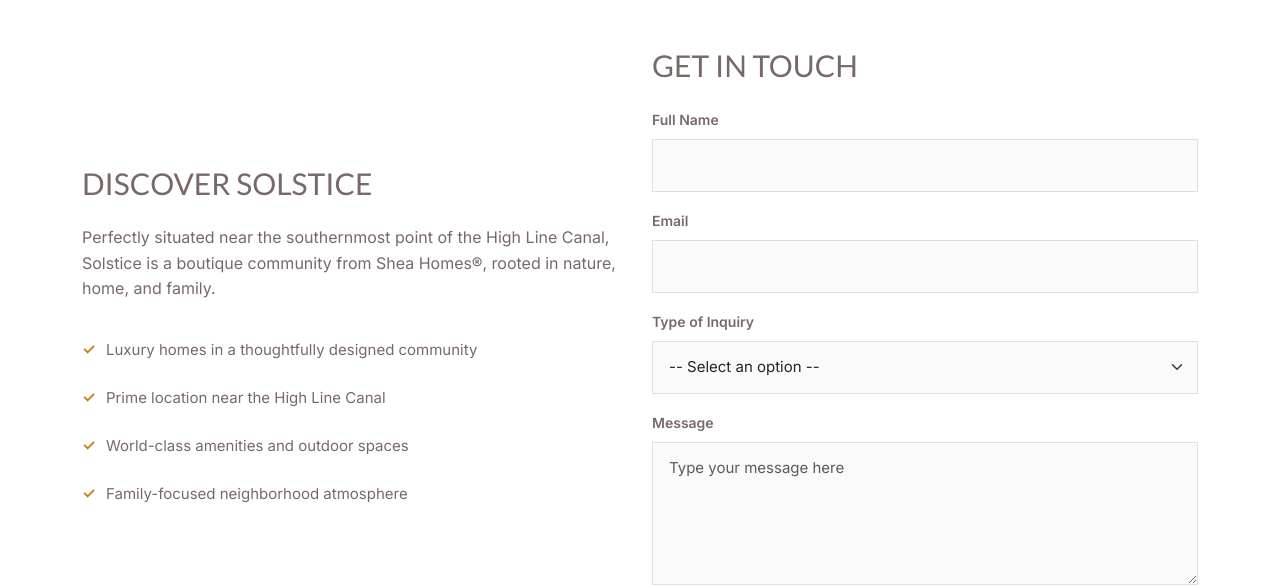
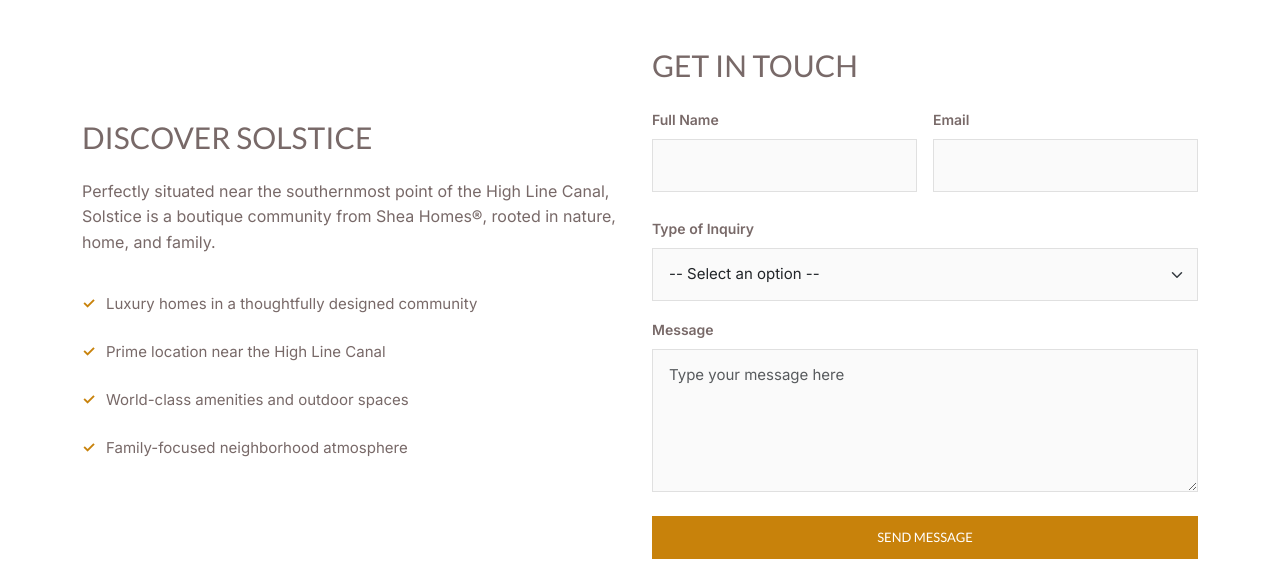
Before and after one commit to Marlon-03/solstice-landing-page, a website: page index.html in a window 1280 px wide. Shown: the part 2744-3331 px from the top of the page. Drawn offline with nearby package versions, Linux system fonts and the light colour scheme; some packages are replaced by stand-ins of ours; files that its build step writes are made by us from their sources; a script that the page names is missing; files whose address does not match are found by name.

Commit message:
Update index.html

```diff
--- a/index.html
+++ b/index.html
@@ -197,7 +197,8 @@
               <div class="contact-right">
                 <h3 class="mb-4">GET IN TOUCH</h3>
                 <form id="contactForm" class="contact-form">
-                  <div class="mb-3">
+                  <div class="row g-3 mb-4">
+                    <div class="col-lg-6">
                       <label for="fullName" class="form-label fw-semibold">Full Name</label>
                       <input
                         type="text"
@@ -207,7 +208,7 @@
                       />
                     </div>
 
-                  <div class="mb-3">
+                    <div class="col-lg-6">
                       <label for="email" class="form-label">Email</label>
                       <input
                         type="email"
@@ -215,6 +216,8 @@
                         id="email"
                         required
                       />
+                    </div>
+
                   </div>
 
                   <div class="mb-3">
```
Lines whose indentation alone changed are shown as unchanged.
